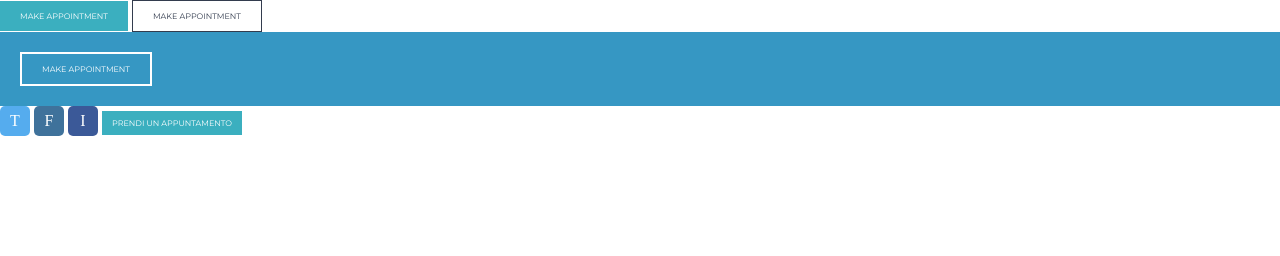
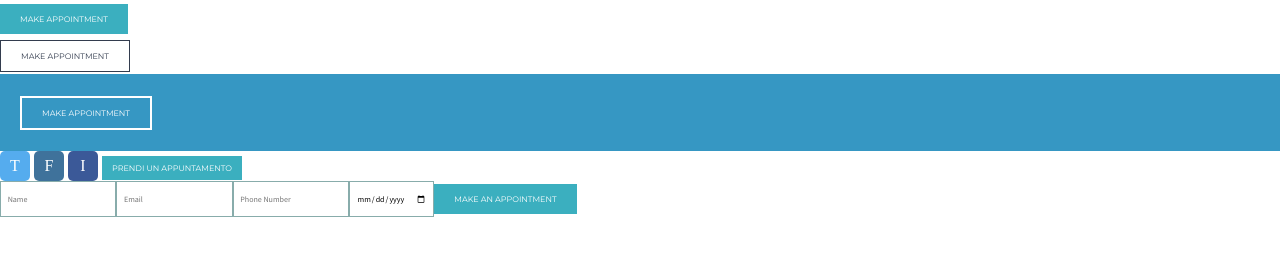
Before and after one commit to leitongchen/proj-html-vuejs, a website: page index.html in a window 1280 px wide. Drawn offline with nearby package versions, Linux system fonts and the light colour scheme.

Commit message:
Inputs setup

```diff
--- a/index.html
+++ b/index.html
@@ -21,19 +21,23 @@
     </header>
 
     <main>
-
+        <div class="btn-container">
             <button class="primary-btn">
                 make appointment
             </button>
-
+        </div>
+        <div class="btn-container">
             <button class="white-btn">
                 make appointment
             </button>
+        </div>
 
         <div class="bg-blue">
+            <div class="btn-container">
                 <button class="secondary-btn">
                     make appointment
                 </button>
+            </div>
 
         </div>
 
@@ -59,6 +63,17 @@
                 </a>
             </li>
         </ul>
+
+
+        <form action="">
+            <input type="text" name="name" id="" placeholder="Name" required>
+            <input type="text" name="email" id="" placeholder="Email" required>
+            <input type="number" name="phone" id="" placeholder="Phone Number" required>
+            <input type="date" name="date" id="" placeholder="Appointment date" required>
+
+
+            <button class="primary-btn">Make an appointment</button>
+        </form>
     </main>
 
     <footer>
--- a/src/partials/_buttons.scss
+++ b/src/partials/_buttons.scss
@@ -54,6 +54,15 @@ button {
     }
 }
 
+.btn-container {
+    height: 37px;
+
+    display: flex;
+    align-items: center
+}
+
+
+
 /*
 use [.social-icon] for social networks
 use [.icon-${sn name}] as well for the associated color
--- a/src/partials/_inputs.scss
+++ b/src/partials/_inputs.scss
@@ -0,0 +1,17 @@
+form {
+    display: flex;
+    align-items: center;
+}
+
+input {
+    padding: ($spacing/2) ($spacing/3);
+    border: 1px solid $input-color;
+    height: 36px;
+
+    font-family: $primary-font-stack;
+    font-size: $font-size/2;
+
+    &:hover {
+        border: 1px solid $input-hover;
+    }
+}
--- a/src/partials/_variables.scss
+++ b/src/partials/_variables.scss
@@ -33,6 +33,13 @@ $bg-light-gray: #f7f7f7;
 $bg-blue-1: #3697c3;
 $bg-blue-2: #327ec7;
 
+
+/* INPUTS */
+
+$input-color: #88acab;
+$input-hover: #7c858f;
+
+
 // icons logo colours
 // $logo-yt-color: #cd201f;
 // $logo-ig-color: #3f729b;
--- a/src/style.scss
+++ b/src/style.scss
@@ -3,6 +3,7 @@
 @import "partials/common";
 
 @import "partials/buttons";
+@import "partials/inputs";
 
 @import "partials/header";
 @import "partials/main";
```
Also changed, not shown: dist/style.css. Lines whose indentation alone changed are shown as unchanged.
